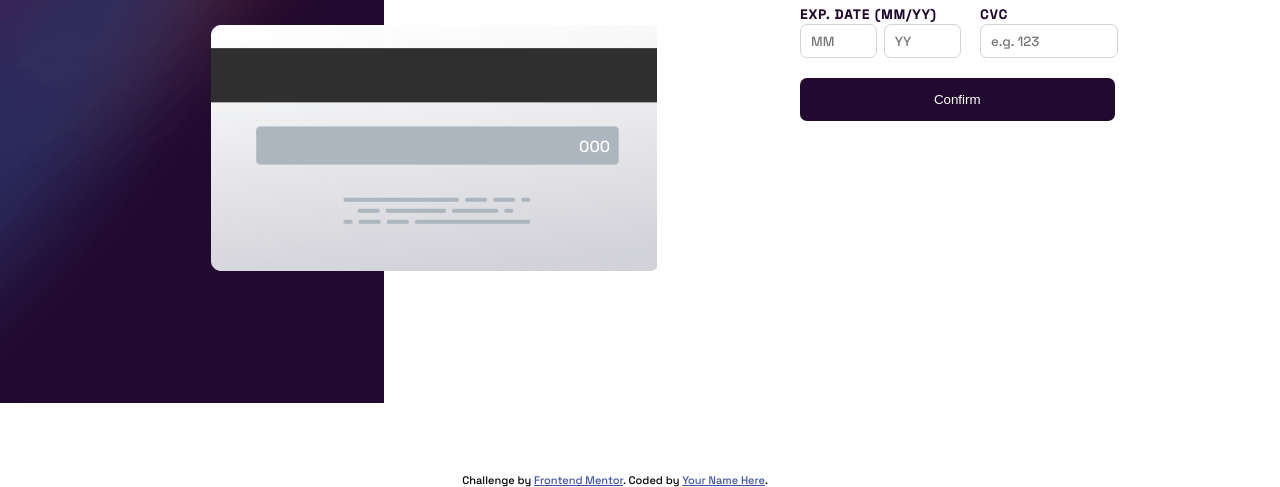
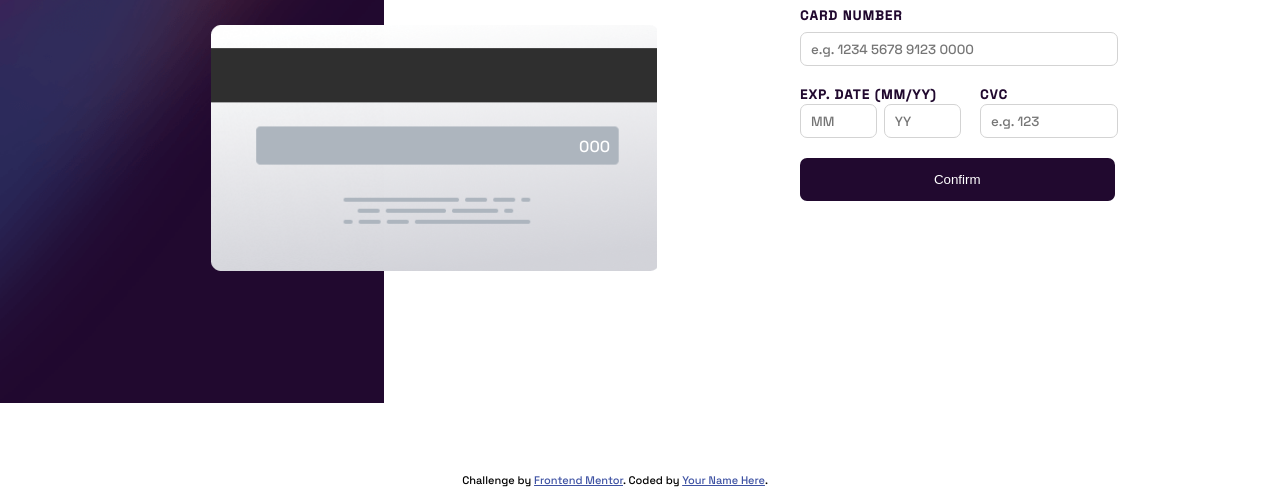
Before and after one commit to Wind-03/Log-in-Ver2, a plain HTML site: page index.html in a window 1280 px wide. Shown: the part 313-800 px from the top of the page. Drawn offline with Linux system fonts and the light colour scheme.

Commit message:
Update index.css

```diff
--- a/index.css
+++ b/index.css
@@ -97,7 +97,7 @@ body{
 .card-form{
     position:relative;
     left:45em;
-    top:10em;
+    top:15em;
     width:370px;
 }
 #month-el, #year-el{
```
